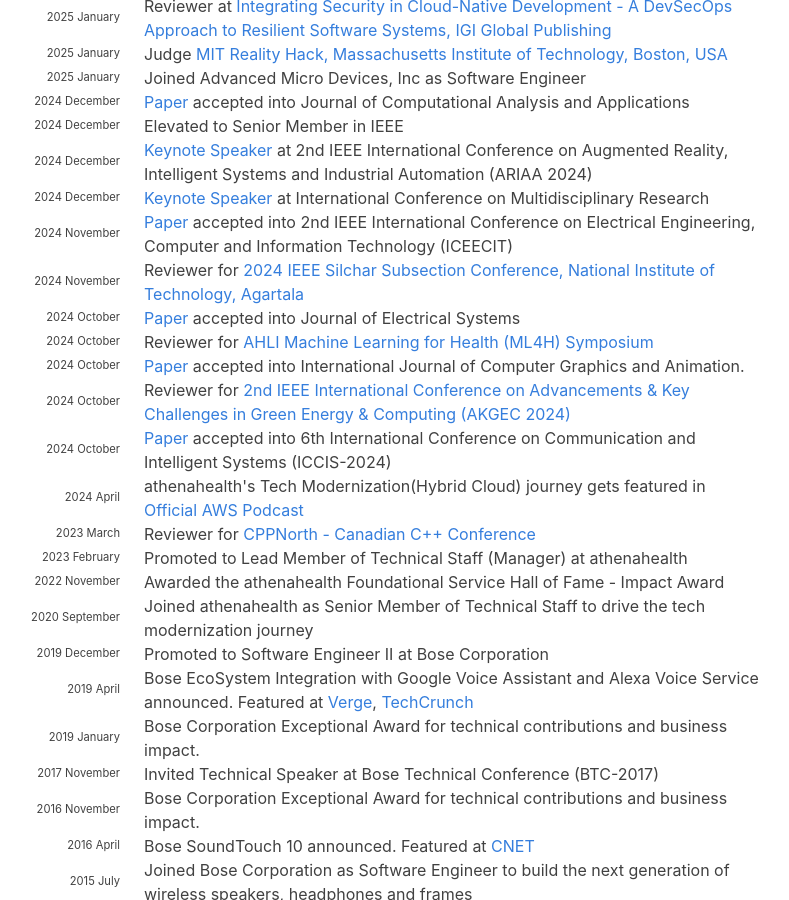
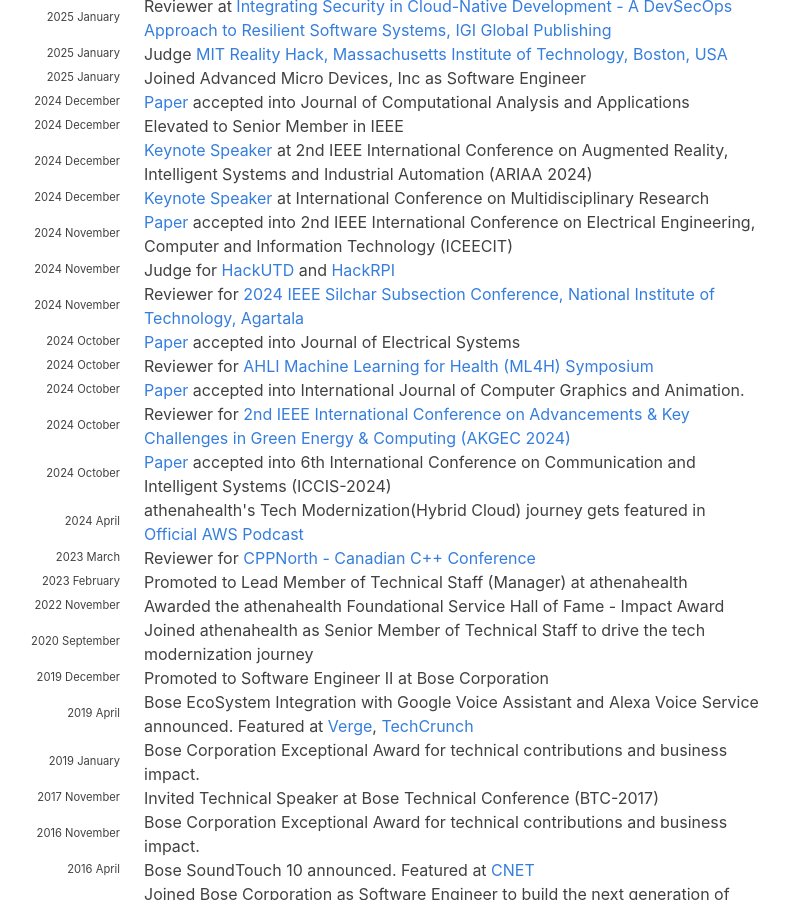
Before and after one commit to hariharanragothaman/hariharanragothaman.github.io, a Jekyll site: the page built from index.md, in a window 1280 px wide and 900 px high, scrolled down 1180 px. Shown: the whole window, without its empty margins (188-977 px from the left). Built offline with Jekyll 4.4.1, drawn with Linux system fonts in a browser that asks for light colours; nearby versions of some CDN libraries; some web fonts are replaced.

Commit message:
Polishes and Updates

```diff
--- a/_data/news.yaml
+++ b/_data/news.yaml
@@ -74,6 +74,10 @@
 - year: 2024
   year-extra: November
   description: <a href="https://ieeexplore.ieee.org/xpl/conhome/1848571/all-proceedings">Paper</a> accepted into 2nd IEEE International Conference on Electrical Engineering, Computer and Information Technology (ICEECIT)
+
+- year: 2024
+  year-extra: November
+  description: Judge for <a href="https://hackutd.co/">HackUTD</a> and <a href="https://www.hackrpi.com/">HackRPI</a>
 
 - year: 2024
   year-extra: November
```
